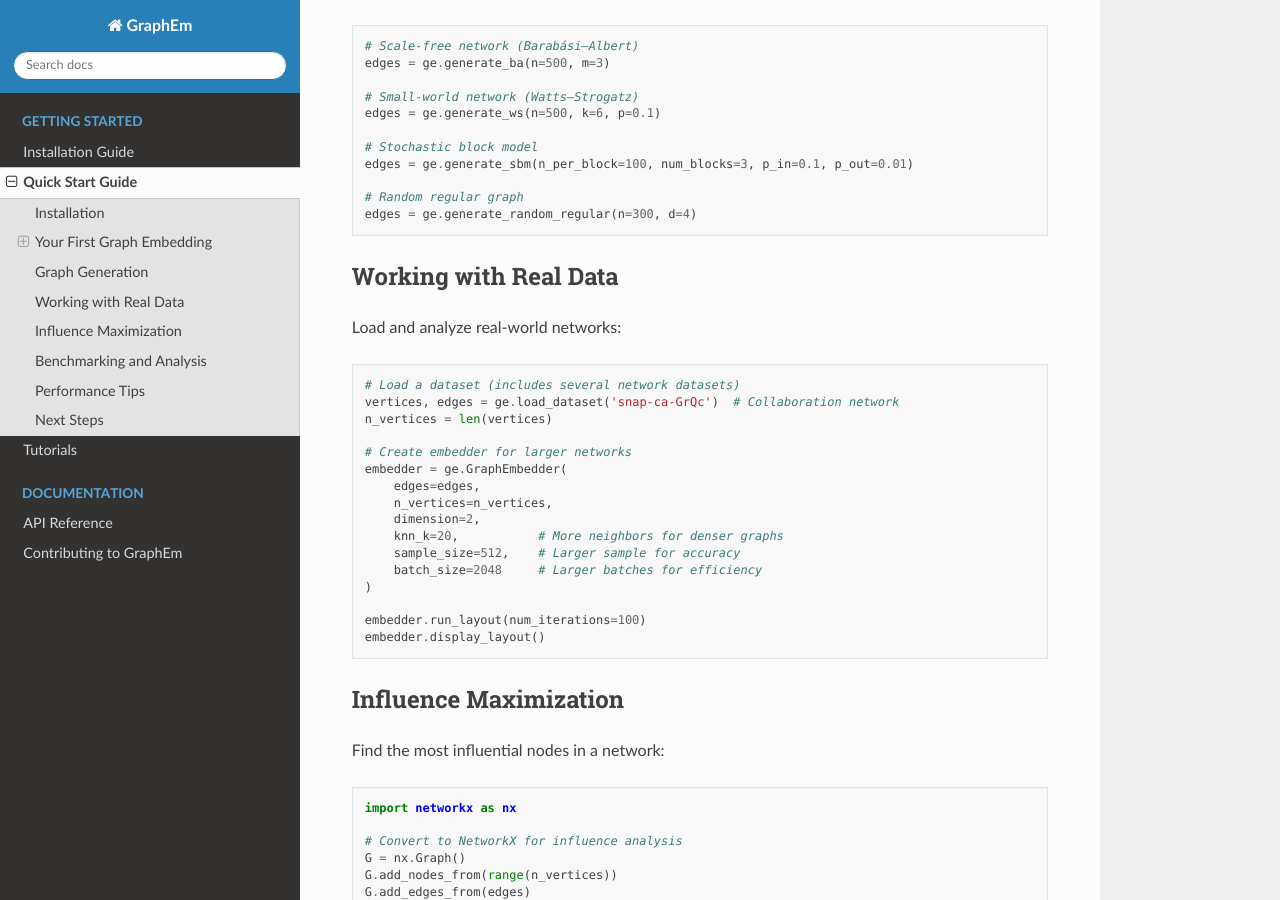
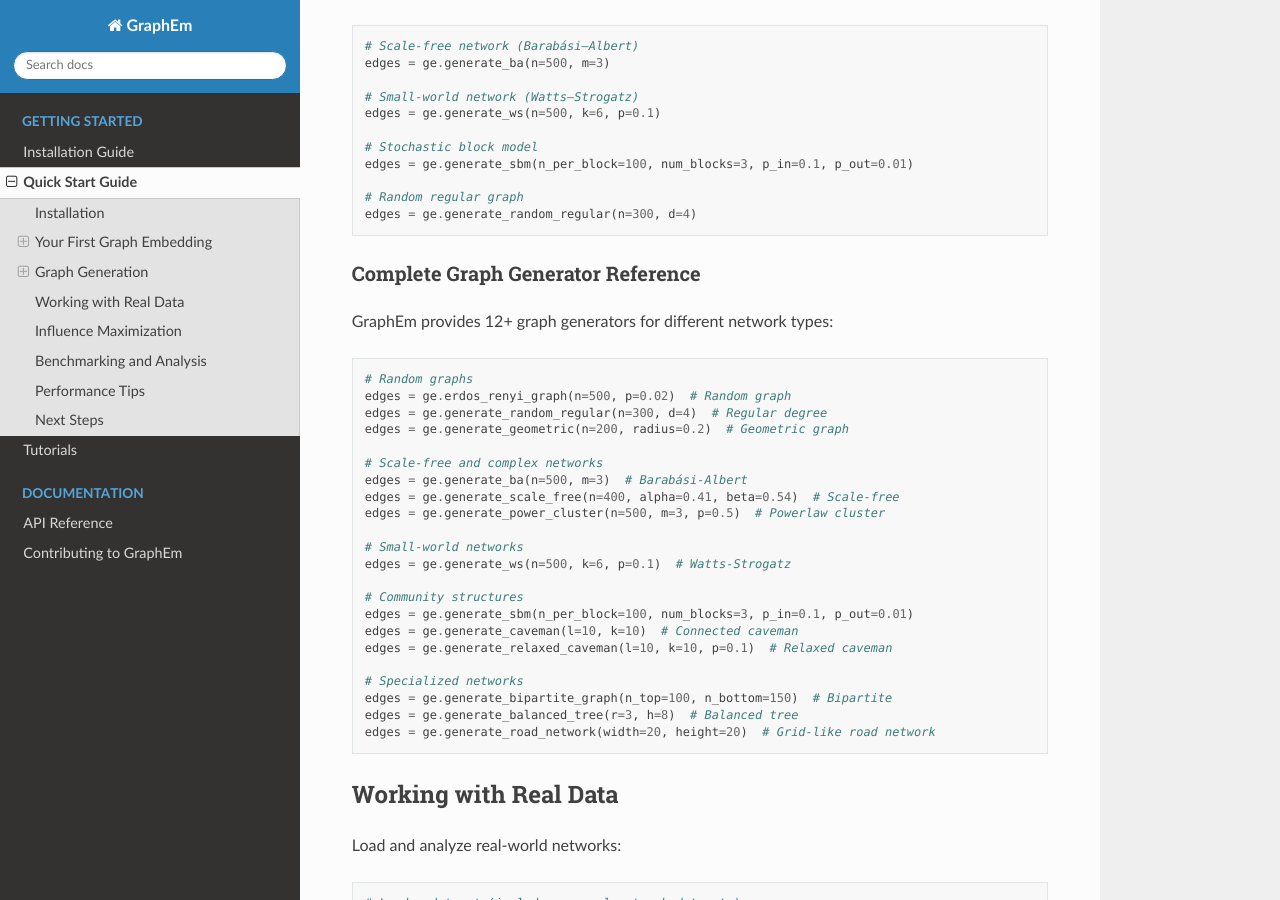
Before and after one commit to sashakolpakov/graphem, a Sphinx documentation site: the page built from docs/quickstart.rst, in a window 1280 px wide and 900 px high, scrolled down 1247 px. Built offline with Sphinx 7.4.7 and the Read the Docs theme 3.1.0, drawn with Linux system fonts in a browser that asks for light colours.

```diff
--- a/docs/quickstart.rst
+++ b/docs/quickstart.rst
@@ -71,6 +71,36 @@ GraphEm provides various graph generators:
 
     # Random regular graph
     edges = ge.generate_random_regular(n=300, d=4)
+
+Complete Graph Generator Reference
+~~~~~~~~~~~~~~~~~~~~~~~~~~~~~~~~~~~
+
+GraphEm provides 12+ graph generators for different network types:
+
+.. code-block:: python
+
+    # Random graphs
+    edges = ge.erdos_renyi_graph(n=500, p=0.02)  # Random graph
+    edges = ge.generate_random_regular(n=300, d=4)  # Regular degree
+    edges = ge.generate_geometric(n=200, radius=0.2)  # Geometric graph
+
+    # Scale-free and complex networks
+    edges = ge.generate_ba(n=500, m=3)  # Barabási-Albert
+    edges = ge.generate_scale_free(n=400, alpha=0.41, beta=0.54)  # Scale-free
+    edges = ge.generate_power_cluster(n=500, m=3, p=0.5)  # Powerlaw cluster
+
+    # Small-world networks
+    edges = ge.generate_ws(n=500, k=6, p=0.1)  # Watts-Strogatz
+
+    # Community structures
+    edges = ge.generate_sbm(n_per_block=100, num_blocks=3, p_in=0.1, p_out=0.01)
+    edges = ge.generate_caveman(l=10, k=10)  # Connected caveman
+    edges = ge.generate_relaxed_caveman(l=10, k=10, p=0.1)  # Relaxed caveman
+
+    # Specialized networks
+    edges = ge.generate_bipartite_graph(n_top=100, n_bottom=150)  # Bipartite
+    edges = ge.generate_balanced_tree(r=3, h=8)  # Balanced tree
+    edges = ge.generate_road_network(width=20, height=20)  # Grid-like road network
 
 Working with Real Data
 ----------------------
--- a/graphem/__init__.py
+++ b/graphem/__init__.py
@@ -28,4 +28,4 @@ from graphem.visualization import (
     display_benchmark_results
 )
 
-__version__ = '0.1.0'
+__version__ = '0.2.0'
```
Also changed, not shown: CONTRIBUTING.md (added, +62 -0 lines), README.md (+4 -2 lines).
